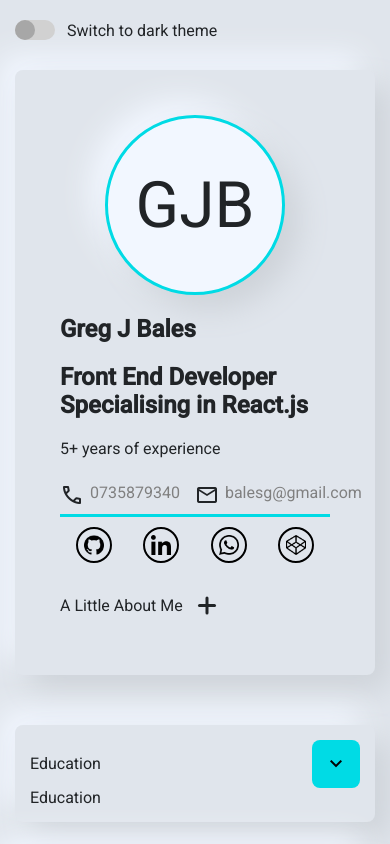
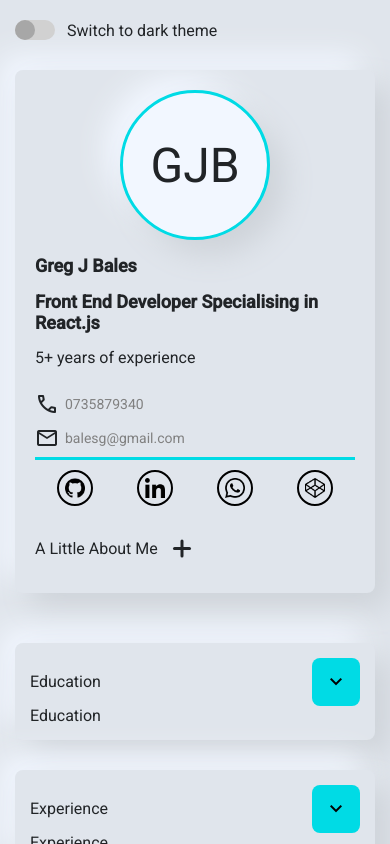
Before and after one commit to Infamous8/react-resume, a React (Create React App) app: page / in a window 390 px wide. Shown: the top 844 px of the page. Built offline with nearby package versions, Linux system fonts and the light colour scheme.

Commit message:
more mobile styling on header

```diff
--- a/src/components/atoms/avatar.tsx
+++ b/src/components/atoms/avatar.tsx
@@ -29,12 +29,20 @@ const StyledAvatar = styled.div<StyledComponentProps>`
   background-color: ${props => props.dark ? '#F2F7FF' : 'rgba(0,0,0,.2)'};
   overflow: hidden;
   box-shadow: ${props => props.dark ? '15px 15px 30px #CED3D9, -15px -15px 30px #F2F7FF' : '-12px -12px 12px 0 rgba(58, 58, 58, 0.3),12px 12px 12px 0 rgba(0,0,0,.2)'}; //DARK MODE
-  transition: background-color, box-shadow .2s cubic-bezier(0.4, 0.0, 0.2, 1);
+  transition: background-color, box-shadow, width, height .2s cubic-bezier(0.4, 0.0, 0.2, 1);
+  @media only screen and (max-width: 720px) {
+    width: 150px;
+    height: 150px;
+  }
 `
 
 const UserInitials = styled.div`
   font-size: 64px;
   pointer-events: none;
+  transition: font-size .2s cubic-bezier(0.4, 0.0, 0.2, 1);
+  @media only screen and (max-width: 720px) {
+    font-size: 48px;
+  }
 `
 
 const UserImage = styled.div`
--- a/src/components/atoms/user-details.tsx
+++ b/src/components/atoms/user-details.tsx
@@ -50,11 +50,28 @@ const StyledUserDetails = styled.div`
   }
 `
 
-const UserName = styled.h1``
+const UserName = styled.h1`
+  @media only screen and (max-width: 720px) {
+    font-size: 20px;
+  }
+  @media only screen and (max-width: 420px) {
+    font-size: 18px;
+  }
+`
 
-const UserProfession = styled.h2``
+const UserProfession = styled.h2`
+  @media only screen and (max-width: 720px) {
+    font-size: 20px;
+  }
+  @media only screen and (max-width: 420px) {
+    font-size: 18px;
+  }`
 
-const UserYearsExperience = styled.span``
+const UserYearsExperience = styled.span`
+  @media only screen and (max-width: 420px) {
+    font-size: 16px;
+  }
+`
 
 const UserContactDetails = styled.div`
   position: absolute;
@@ -67,12 +84,23 @@ const UserContactDetails = styled.div`
   @media only screen and (max-width: 1350px) {
     position: relative;
   }
+  @media only screen and (max-width: 420px) {
+    display: block;
+    div:last-child {
+      margin-left: 0;
+      margin-top: 10px;
+    }
+  }
 `
 
 const ContactDetail = styled.div`
   display: flex;
+  align-items: center;
   >div:first-child {
     margin-right: 6px;
+  }
+  @media only screen and (max-width: 420px) {
+    font-size: 14px;
   }
 `
 
--- a/src/components/organisms/Header.tsx
+++ b/src/components/organisms/Header.tsx
@@ -33,6 +33,13 @@ export const Header: React.FC<HeaderProps> = (props) => {
 
 const HeaderContent = styled.nav`
   padding: 30px;
+  transition: all .2s cubic-bezier(0.4, 0.0, 0.2, 1);
+  @media only screen and (max-width: 720px) {
+    padding: 15px;
+  }
+  @media only screen and (max-width: 640px) {
+    padding: 5px;
+  }
 `
 
 const UserContent = styled.div`
```
